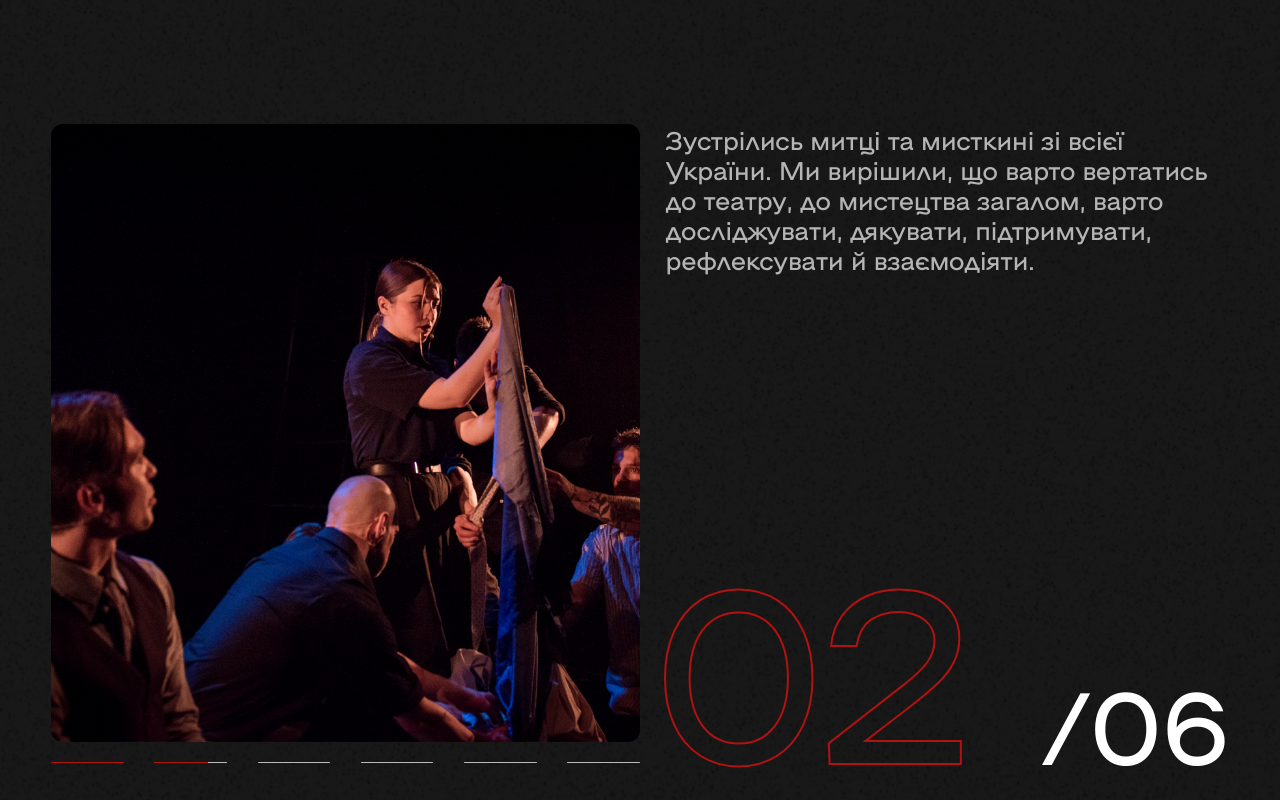
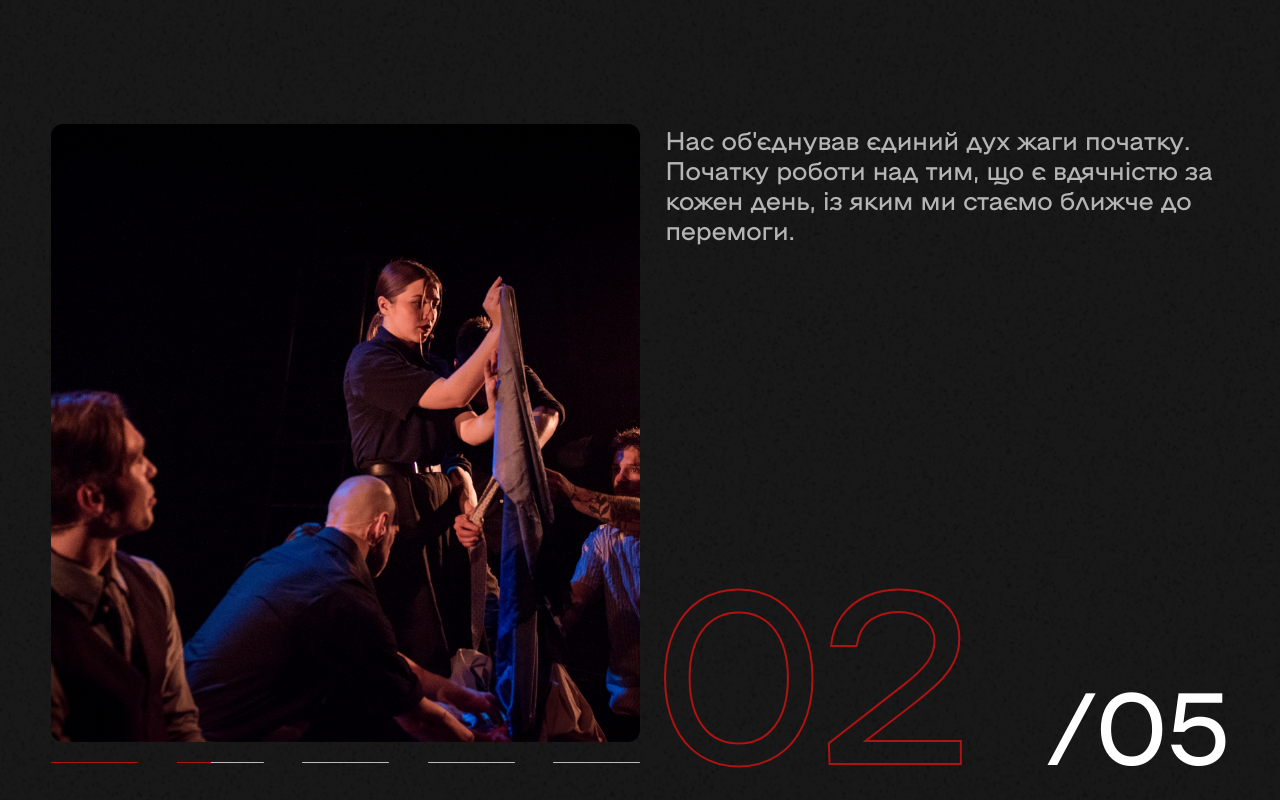
Before and after one commit to okuruchimas/Vatra-Frontend, a Next.js app: page / in a window 1280 px wide. Shown: the part 10300-11100 px from the top of the page. Built offline with nearby package versions, Linux system fonts and the light colour scheme.

Commit message:
added new ts files with types

```diff
--- a/components /AboutUs/ImageSlider/index.tsx
+++ b/components /AboutUs/ImageSlider/index.tsx
@@ -1,11 +1,8 @@
 import styled from "@emotion/styled";
 import { useEffect, useState } from "react";
+import { AboutUsSliderProps } from "../aboutUsSlides";
 
-type Props = {
-  slides: { link: string }[];
-};
-
-const ImageSlider = ({ slides }: Props) => {
+const ImageSlider = ({ aboutUsSlides }: AboutUsSliderProps) => {
   const [currentId, setCurrentId] = useState<number>(0);
   let currentN = currentId + 1;
 
@@ -18,28 +15,28 @@ const ImageSlider = ({ slides }: Props) => {
 
   useEffect(() => {
     const interval = setInterval(() => {
-      if (currentId === slides.length - 1) {
+      if (currentId === aboutUsSlides.length - 1) {
         return setCurrentId(0);
       }
       return setCurrentId(currentId + 1);
-    }, 4000);
+    }, 5000);
 
     return () => clearInterval(interval);
-  }, [slides.length, currentId]);
+  }, [aboutUsSlides.length, currentId]);
 
   return (
     <Wrap>
       <LeftBlock>
         <Img
-          style={{ backgroundImage: `url(${slides[currentId].link})` }}
+          style={{ backgroundImage: `url(${aboutUsSlides[currentId].link})` }}
         ></Img>
         <LinesWrap>
-          {slides.map((item, index) => (
+          {aboutUsSlides.map((item, index) => (
             <LineWrap key={item.link} onClick={() => setCurrentId(index)}>
               <LoadingLine
                 isRed={currentId > index}
                 isAnimation={currentId === index}
-                slidesLength={slides.length}
+                slidesLength={aboutUsSlides.length}
                 key={index}
               />
             </LineWrap>
@@ -47,13 +44,9 @@ const ImageSlider = ({ slides }: Props) => {
         </LinesWrap>
       </LeftBlock>
       <RightBlock>
-        <Description>
-          Зустрілись митці та мисткині зі всієї України. Ми вирішили, що варто
-          вертатись до театру, до мистецтва загалом, варто досліджувати,
-          дякувати, підтримувати, рефлексувати й взаємодіяти.
-        </Description>
+        <Description>{aboutUsSlides[currentId].text}</Description>
         <Pagination>
-          <Number>{currentNumber()}</Number>/{"0" + slides.length}
+          <Number>{currentNumber()}</Number>/{"0" + aboutUsSlides.length}
         </Pagination>
       </RightBlock>
     </Wrap>
@@ -160,7 +153,7 @@ const LoadingLine = styled.div<{
     border-radius: 24px;
     background: #b11212;
     animation: ${({ isAnimation }) =>
-      isAnimation ? "loading-line 4s linear infinite;" : "none"};
+      isAnimation ? "loading-line 5s linear infinite;" : "none"};
   }
   @keyframes loading-line {
     0% {
--- /dev/null
+++ b/components /AboutUs/aboutUsSlides.ts
@@ -0,0 +1,35 @@
+export const AboutUsSlides = [
+  {
+    link: "/icons/imageSlider/img1.png",
+    text:
+      "Зустрілись митці та мисткині зі всієї України. Ми вирішили, що варто вертатись до театру, до мистецтва загалом, варто досліджувати, дякувати, підтримувати, рефлексувати \n" +
+      "й взаємодіяти.\n",
+  },
+  {
+    link: "/icons/imageSlider/img2.png",
+    text:
+      "Нас об'єднував єдиний дух жаги початку. Початку роботи над тим, що є вдячністю за кожен день, із яким ми стаємо ближче \n" +
+      "до перемоги.\n",
+  },
+  {
+    link: "/icons/imageSlider/img3.png",
+    text: "Наші рефлексії, розказані одне одному стосовно переживання Першого Дня Війни, зачепили всіх.",
+  },
+  {
+    link: "/icons/imageSlider/img4.png",
+    text: "Тому за 3 дні, сконцентрувавши зусилля на творенні перформансу, в Міжнародний день театру ми представились Львову.",
+  },
+  {
+    link: "/icons/imageSlider/img5.png",
+    text: "З того часу й донині наш театр залишається на сторожі Культури.",
+  },
+];
+
+export interface AboutUsSlide {
+  link: string;
+  text: string;
+}
+
+export interface AboutUsSliderProps {
+  aboutUsSlides: AboutUsSlide[];
+}
--- a/components /AboutUs/index.tsx
+++ b/components /AboutUs/index.tsx
@@ -3,6 +3,7 @@ import RedTitle from "../layout/RedTitle";
 import ImageSlider from "./ImageSlider";
 import useWindowDimensions from "../../hooks/useWindowDimensions";
 import { Fragment } from "react";
+import { AboutUsSliderProps } from "./aboutUsSlides";
 
 const Test = [
   {
@@ -25,7 +26,7 @@ const Test = [
   },
 ];
 
-const AboutUs = () => {
+const AboutUs = ({ aboutUsSlides }: AboutUsSliderProps) => {
   const { width, maxMobileWidth } = useWindowDimensions();
 
   return (
@@ -54,7 +55,7 @@ const AboutUs = () => {
         творчости.
       </Description>
 
-      <ImageSlider slides={Test} />
+      <ImageSlider aboutUsSlides={aboutUsSlides} />
     </Wrap>
   );
 };
--- a/components /OurTeam/ourTeam.ts
+++ b/components /OurTeam/ourTeam.ts
@@ -28,12 +28,6 @@ export class Pagination {
 export const OurTeamArray = [
   {
     name: "Артур Рожицький",
-    role: "Актор",
-    superPower: "",
-    url: "/icons/ourTeam/9.png",
-  },
-  {
-    name: "asdhsd Рожицький",
     role: "Актор",
     superPower: "",
     url: "/icons/ourTeam/9.png",
--- a/components /PhotoSlider/index.tsx
+++ b/components /PhotoSlider/index.tsx
@@ -1,35 +1,16 @@
 import styled from "@emotion/styled";
+import { PhotoSliderProps } from "./slides";
 
-const TestArr = [
-  {
-    url: "/icons/slider/slider1.png",
-  },
-  {
-    url: "/icons/slider/slider2.png",
-  },
-  {
-    url: "/icons/slider/slider3.png",
-  },
-  {
-    url: "/icons/slider/slider4.png",
-  },
-  {
-    url: "/icons/slider/slider5.png",
-  },
-  {
-    url: "/icons/slider/slider6.png",
-  },
-];
-const PhotoSlider = () => {
+const PhotoSlider = ({ slides }: PhotoSliderProps) => {
   return (
     <Slider>
       <SliderTrack>
-        {TestArr.map(({ url }) => (
+        {slides.map(({ url }) => (
           <Slide key={url}>
             <Img src={url} loading="lazy" />
           </Slide>
         ))}
-        {TestArr.map(({ url }, index) => (
+        {slides.map(({ url }, index) => (
           <Slide key={index}>
             <Img src={url} loading="lazy" />
           </Slide>
--- /dev/null
+++ b/components /PhotoSlider/slides.ts
@@ -0,0 +1,28 @@
+export const Slides = [
+  {
+    url: "/icons/slider/slider1.png",
+  },
+  {
+    url: "/icons/slider/slider2.png",
+  },
+  {
+    url: "/icons/slider/slider3.png",
+  },
+  {
+    url: "/icons/slider/slider4.png",
+  },
+  {
+    url: "/icons/slider/slider5.png",
+  },
+  {
+    url: "/icons/slider/slider6.png",
+  },
+];
+
+export interface Slide {
+  url: string;
+}
+
+export interface PhotoSliderProps {
+  slides: Slide[];
+}
--- a/pages/index.tsx
+++ b/pages/index.tsx
@@ -9,24 +9,31 @@ import OurTeam from "../components /OurTeam";
 import JoinUs from "../components /JoinUs";
 import Header from "../components /layout/Header";
 import {
+  TestArr,
   PerformanceType,
-  TestArr,
 } from "../components /TheaterPoster/performances";
 import { OurTeamArray, Person } from "../components /OurTeam/ourTeam";
+import { Slides, Slide } from "../components /PhotoSlider/slides";
+import {
+  AboutUsSlide,
+  AboutUsSlides,
+} from "../components /AboutUs/aboutUsSlides";
 
 interface HomeProps {
   performances: PerformanceType[];
   ourTeam: Person[];
+  slides: Slide[];
+  aboutUsSlides: AboutUsSlide[];
 }
 
-const Home = ({ performances, ourTeam }: HomeProps) => {
+const Home = ({ performances, ourTeam, slides, aboutUsSlides }: HomeProps) => {
   return (
     <Wrap id="/">
       <Header />
       <Greeting />
-      <PhotoSlider />
+      {slides && <PhotoSlider slides={slides} />}
       {performances && <TheaterPoster performances={performances} />}
-      <AboutUs />
+      {aboutUsSlides && <AboutUs aboutUsSlides={aboutUsSlides} />}
       <Bubbles />
       <MovingText />
       {ourTeam && <OurTeam members={ourTeam} />}
@@ -38,11 +45,15 @@ const Home = ({ performances, ourTeam }: HomeProps) => {
 export async function getStaticProps() {
   const performances = TestArr;
   const ourTeam = OurTeamArray;
+  const slides = Slides;
+  const aboutUsSlides = AboutUsSlides;
 
   return {
     props: {
       performances,
       ourTeam,
+      slides,
+      aboutUsSlides,
     },
   };
 }
```
